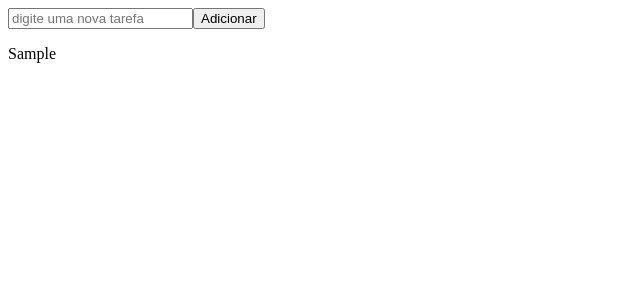
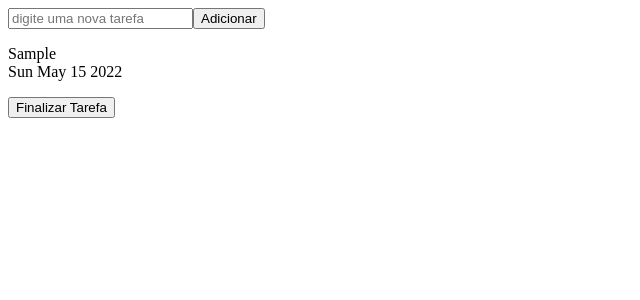
Before and after one commit to CandidoVinii/Crud, a React (Create React App) app: page /home in a window 1280 px wide. Both pictures are taken after typing "Sample" into the empty fields and a click on the button "Adicionar". Shown: the top 300 px of the page, without its empty margins (0-640 px from the left). Built offline with nearby package versions, Linux system fonts and the light colour scheme.

Commit message:
Feat: adicionado função de finalizar tarefa

```diff
--- a/src/pages/Home.jsx
+++ b/src/pages/Home.jsx
@@ -27,14 +27,24 @@ class Home extends React.Component {
     saveTask.push(newTask);
     this.setState({
       task: '',
-      date: new Date(),
+      date: new Date().toDateString(),
       saveTask,
     });
     changeData({ saveTask });
   }
+
+  removeTask = (e) => {
+    const { saveTask } = this.state;
+    const taskName = e.target.id;
+    const newArr = saveTask.splice(taskName, [taskName]);
+    console.log(newArr);
+    this.setState({ saveTask: newArr });
+  }
+
   render() {
     const { task, saveTask, date } = this.state;
-    console.log(saveTask, date)
+    console.log(saveTask);
+    // console.log(saveTask)
     return(
       <div>
         <form action="">
@@ -55,9 +65,25 @@ class Home extends React.Component {
         {
           saveTask.length <= 0 ? <p>Nenhuma Tarefa</p>
           :
-          saveTask.map((tarefa) => (
-            <div>
-              <p>{tarefa.task}</p>
+          saveTask.map((tarefa, index) => (
+            <div
+              key={index}
+            >
+              <p
+                name={index}
+              >
+                {tarefa.task}
+                <br />
+                {date}
+              </p>
+              <button
+                type="button"
+                name={ tarefa.task }
+                id={index}
+                onClick={ this.removeTask }
+              >
+                Finalizar Tarefa
+              </button>
             </div>
             ))
           }
--- a/src/redux/reducer/reducerTasks.js
+++ b/src/redux/reducer/reducerTasks.js
@@ -2,20 +2,18 @@ import { CHANGE_TASKS } from "../action/action";
 
 const INITIAL_STATETASKS = {
   task: {
-    tasks: [],
+    saveTask: [],
   },
 };
 
 export const reducerTasks = ( state = INITIAL_STATETASKS, action ) => {
   switch(action.type) {
     case CHANGE_TASKS :
-      console.log(action);
       return {
-
         ...state,
         task: action.payload,
       }
       default:
         return state
-  }
+  };
 }
```
Also changed, not shown: src/redux/store/store.js (line endings or trailing spaces).
